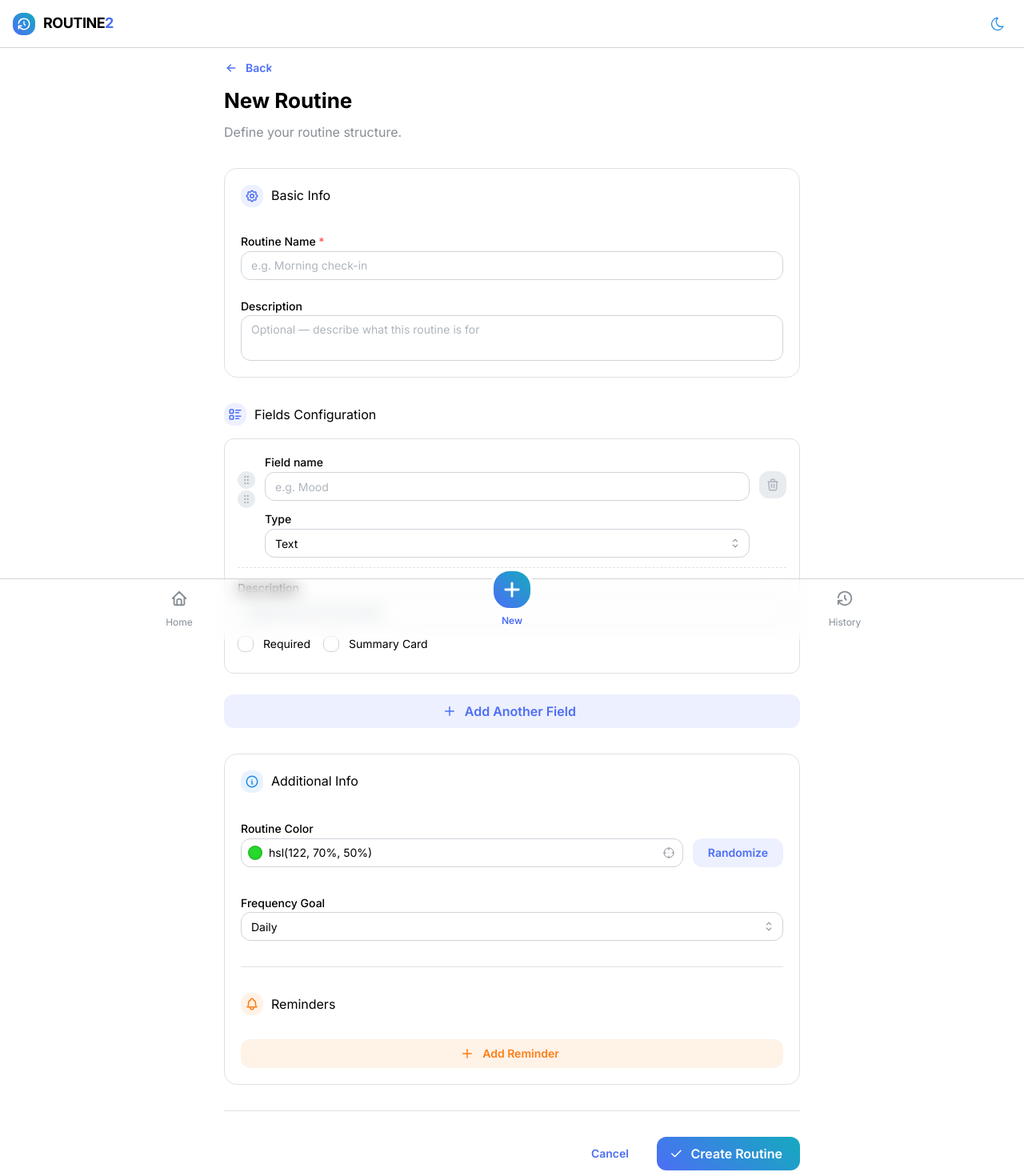
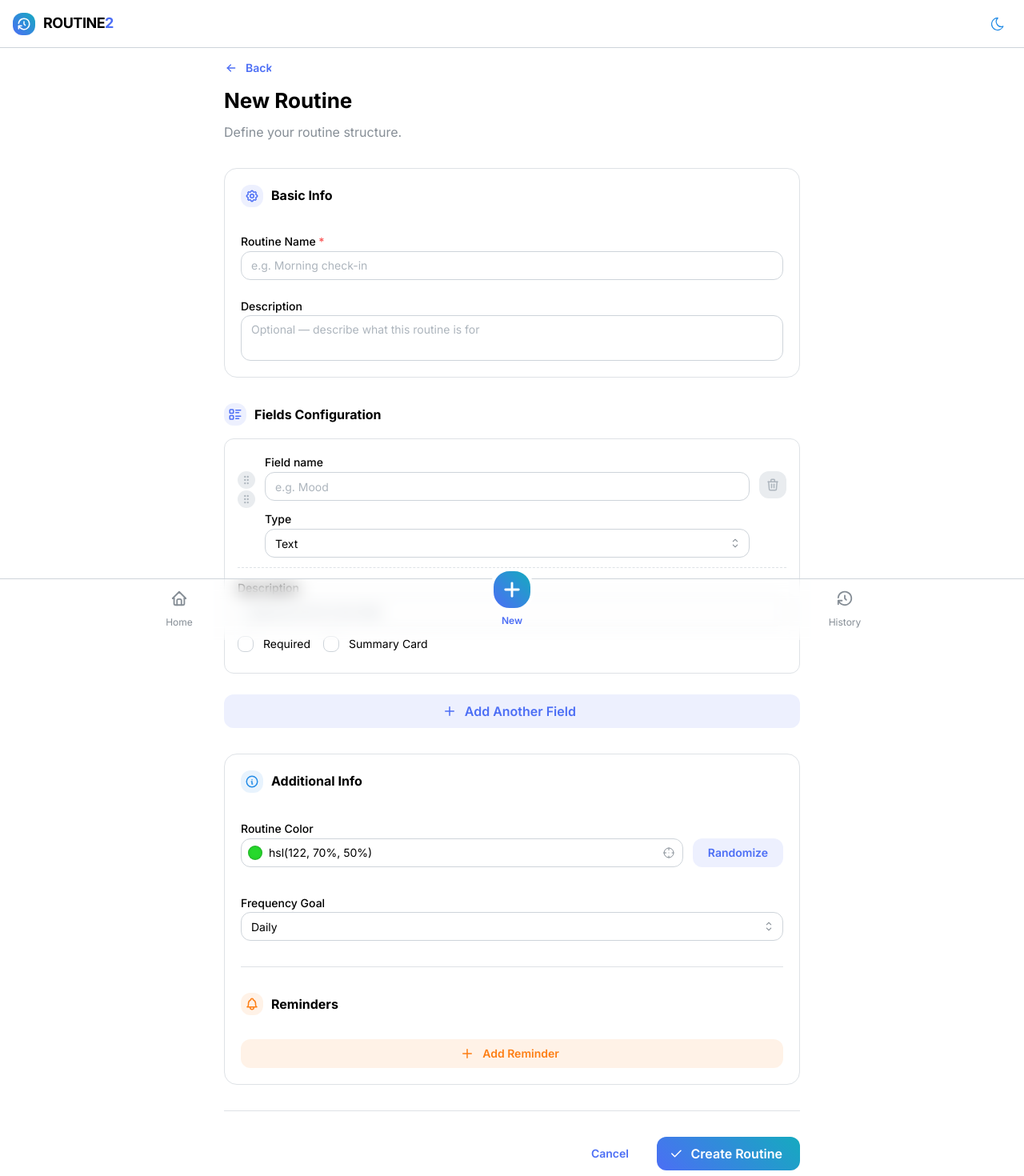
Before and after one commit to RenaudLN/routine2, a React (Vite) app: page /routine2/routines/new in a window 1280 px wide. Shown: the top 1470 px of the page at 80% size. Built offline with nearby package versions, Linux system fonts and the light colour scheme.

Commit message:
fix: resolve lint errors in NewRoutinePage.tsx

```diff
--- a/src/pages/NewRoutinePage.tsx
+++ b/src/pages/NewRoutinePage.tsx
@@ -279,7 +279,7 @@ export default function NewRoutinePage() {
                <ThemeIcon variant="light" color="indigo" radius="md">
                   <IconSettings size={18} />
                </ThemeIcon>
-               <Text f>Basic Info</Text>
+               <Text fw={700}>Basic Info</Text>
             </Group>
 
             <TextInput
@@ -313,7 +313,7 @@ export default function NewRoutinePage() {
                 <ThemeIcon variant="light" color="indigo" radius="md">
                     <IconListDetails size={18} />
                 </ThemeIcon>
-                <Text f>Fields Configuration</Text>
+                <Text fw={700}>Fields Configuration</Text>
               </Group>
            </Group>
 
@@ -460,7 +460,7 @@ export default function NewRoutinePage() {
               <ThemeIcon variant="light" color="blue" radius="md">
                 <IconInfoCircle size={18} />
               </ThemeIcon>
-              <Text f>Additional Info</Text>
+              <Text fw={700}>Additional Info</Text>
             </Group>
 
             <Stack gap={4}>
@@ -471,7 +471,7 @@ export default function NewRoutinePage() {
                     value={color}
                     onChange={setColor}
                     swatches={swatches}
-                    swatchesPerRo
+                    swatchesPerRow={10}
                     style={{ flex: 1 }}
                     radius="md"
                   />
@@ -520,7 +520,7 @@ export default function NewRoutinePage() {
                 <ThemeIcon variant="light" color="orange" radius="md">
                   <IconBell size={18} />
                 </ThemeIcon>
-                <Text f>Reminders</Text>
+                <Text fw={700}>Reminders</Text>
               </Group>
 
               {reminders.map((reminder) => (
```
